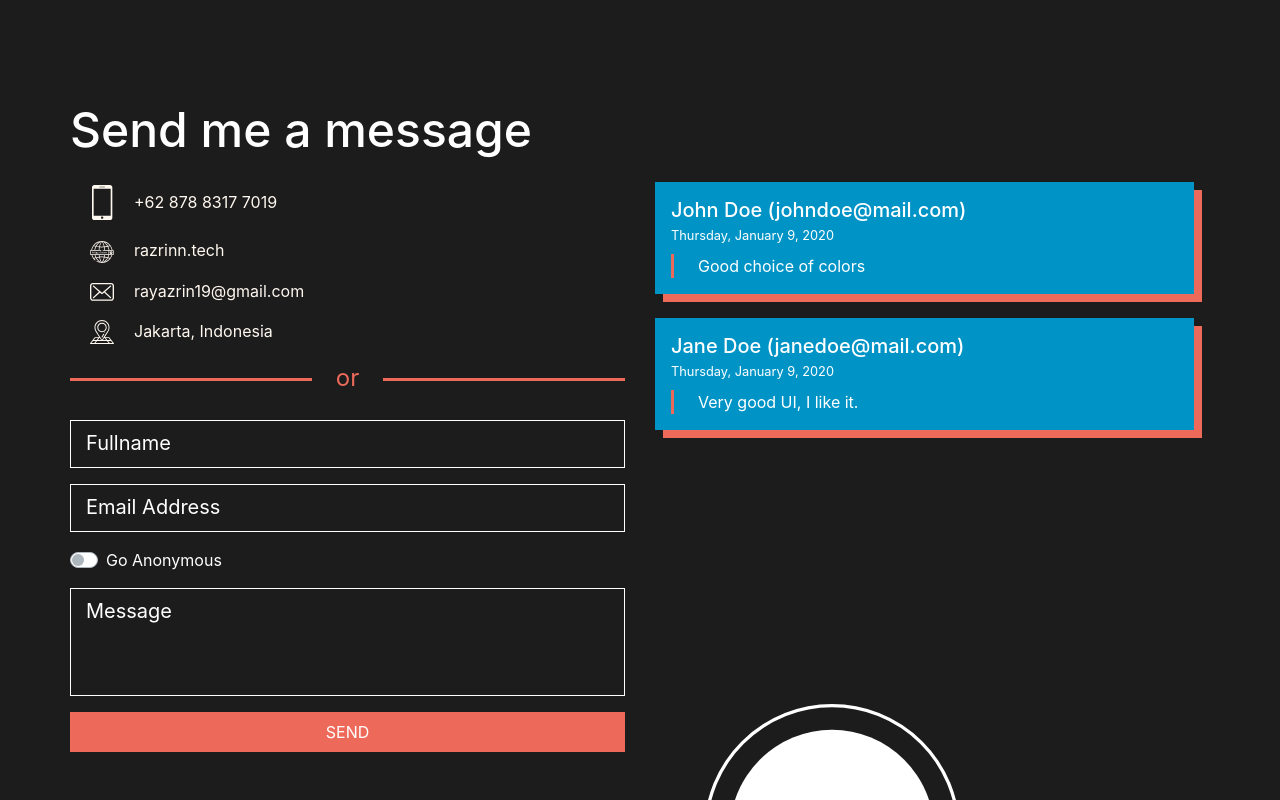
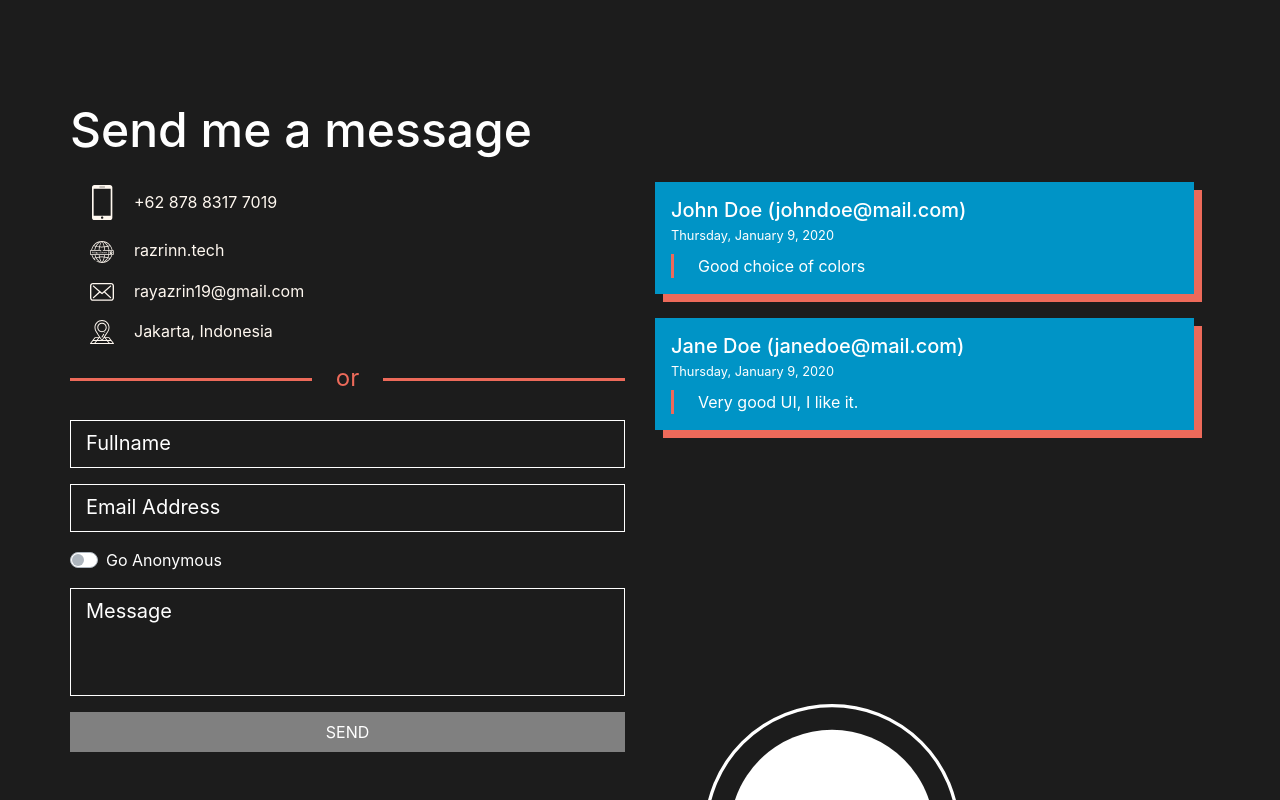
Before and after one commit to razrinn/portofolio, a React (Create React App) app: page / in a window 1280 px wide. Shown: the part 2775-3575 px from the top of the page. Built offline with nearby package versions, Linux system fonts and the light colour scheme.

Commit message:
update form to validate email and not blank

```diff
--- a/package.json
+++ b/package.json
@@ -2,7 +2,7 @@
   "name": "portofolio",
   "version": "0.1.0",
   "private": true,
-  "homepage": "https://razrinn.github.io/portofolio/",
+  "homepage": "https://razrinn.github.io/",
   "dependencies": {
     "@testing-library/jest-dom": "^4.2.4",
     "@testing-library/react": "^9.4.0",
--- a/src/containers/landing/section/contact/Contact.css
+++ b/src/containers/landing/section/contact/Contact.css
@@ -31,7 +31,7 @@
     border-radius: 0;
     color: white;
     border: 1px solid white;
-
+    transition: all 0.2s linear;
 }
 
 .form:focus {
@@ -104,7 +104,7 @@ textarea {
     padding: 0.5rem 1rem;
     background-color: #ED6A5A;
     border: none;
-    transition: all 0.15s linear;
+    transition: all 0.2s linear;
 }
 
 .buttonContact:hover {
@@ -114,6 +114,10 @@ textarea {
 .buttonContact:focus {
     box-shadow: none;
     outline: none;
+}
+
+.buttonContact:disabled {
+    background-color: grey;
 }
 
 .messagesContainer {
--- a/src/containers/landing/section/contact/Contact.js
+++ b/src/containers/landing/section/contact/Contact.js
@@ -13,12 +13,31 @@ import Loader from 'react-loader-spinner';
 
 const Contact = () => {
 
+    const [isAnonymous, setIsAnonymous] = React.useState(false);
+
+    const [isCompleted, setIsCompleted] = React.useState(false);
+
     const [newMessage, setNewMessage] = React.useState({
         fullName: '',
         email: '',
         message: '',
-        date: ''
     });
+
+    React.useEffect(() => {
+        if (isAnonymous) {
+            setIsCompleted(newMessage.message !== '');
+        }
+        else {
+            if (newMessage.fullName !== '' && newMessage.email !== '' && newMessage.message !== '') {
+                if (/^\w+@[a-zA-Z_]+?\.[a-zA-Z]{2,3}$/.test(newMessage.email)) {
+                    setIsCompleted(true);
+                }
+            }
+            else {
+                setIsCompleted(false);
+            }
+        }
+    }, [newMessage, isAnonymous]);
 
     const [messages, setMessages] = React.useState([
         {
@@ -38,8 +57,6 @@ const Contact = () => {
             date: 'Thursday, January 9, 2020'
         },
     ]);
-
-    const [isAnonymous, setIsAnonymous] = React.useState(false);
 
     const [isSending, setIsSending] = React.useState(false);
 
@@ -80,11 +97,9 @@ const Contact = () => {
     const handleSend = () => {
         setIsSending(true);
         const msg = {
-            isAnonymous: isAnonymous,
             fullName: isAnonymous ? 'John Doe' : newMessage.fullName,
             email: isAnonymous ? 'johndoe@mail.com' : newMessage.email,
-            message: newMessage.message,
-            date: new Date()
+            message: newMessage.message
         }
         // TODO POST to API
     };
@@ -96,7 +111,6 @@ const Contact = () => {
             fullName: '',
             email: '',
             message: '',
-            date: ''
         });
     }
 
@@ -175,7 +189,7 @@ const Contact = () => {
                                         />
                                         <span className='formLabel'>Message</span>
                                     </Form.Group>
-                                    <button className='buttonContact' onClick={handleSend}>SEND</button>
+                                    <button className='buttonContact' disabled={!isCompleted} onClick={handleSend}>SEND</button>
                                 </>
                         }
                     </Col>
```
